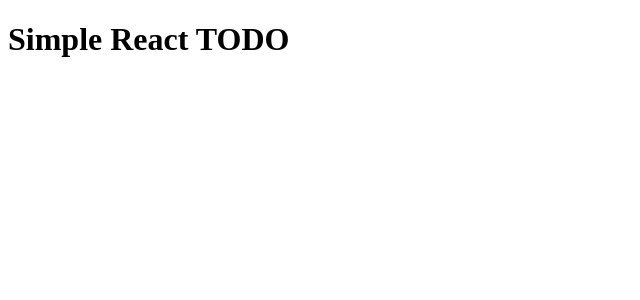
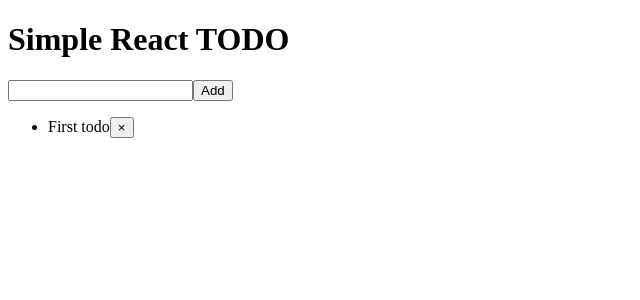
Before and after one commit to LeusMaximus/react-simple-todo, a React (Create React App) app: page / in a window 1280 px wide. Shown: the top 300 px of the page, without its empty margins (0-640 px from the left). Built offline with nearby package versions, Linux system fonts and the light colour scheme.

Commit message:
Added initial JSX structure for todo

```diff
--- a/src/App.js
+++ b/src/App.js
@@ -5,6 +5,18 @@
     return (
       <div>
         <h1>Simple React TODO</h1>
+
+        <form>
+          <input type="text" />
+          <button type="submit">Add</button>
+        </form>
+
+        <ul>
+          <li>
+            <span>First todo</span>
+            <button type="button">&times;</button>
+          </li>
+        </ul>
       </div>
     );
   }
```
